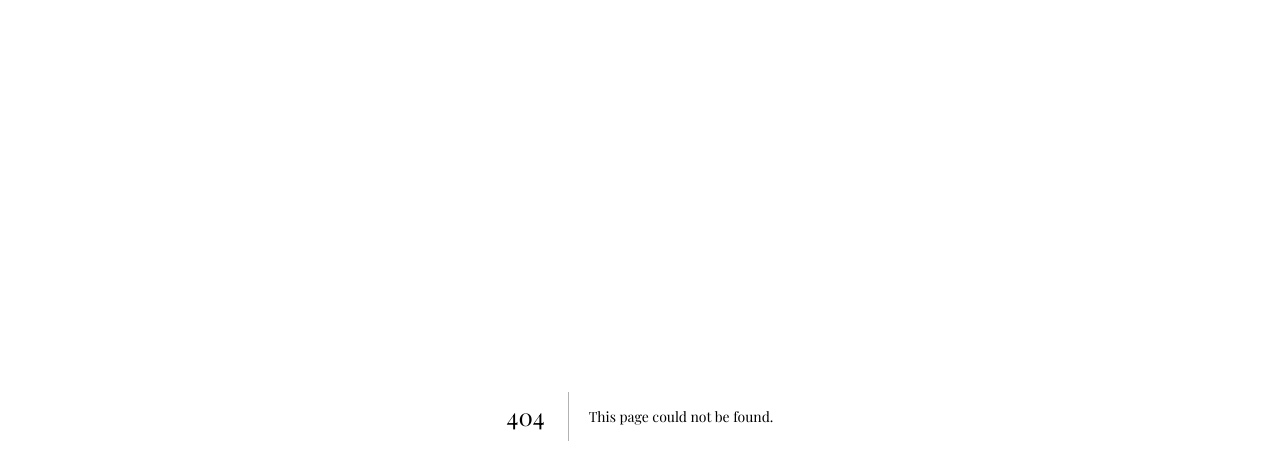
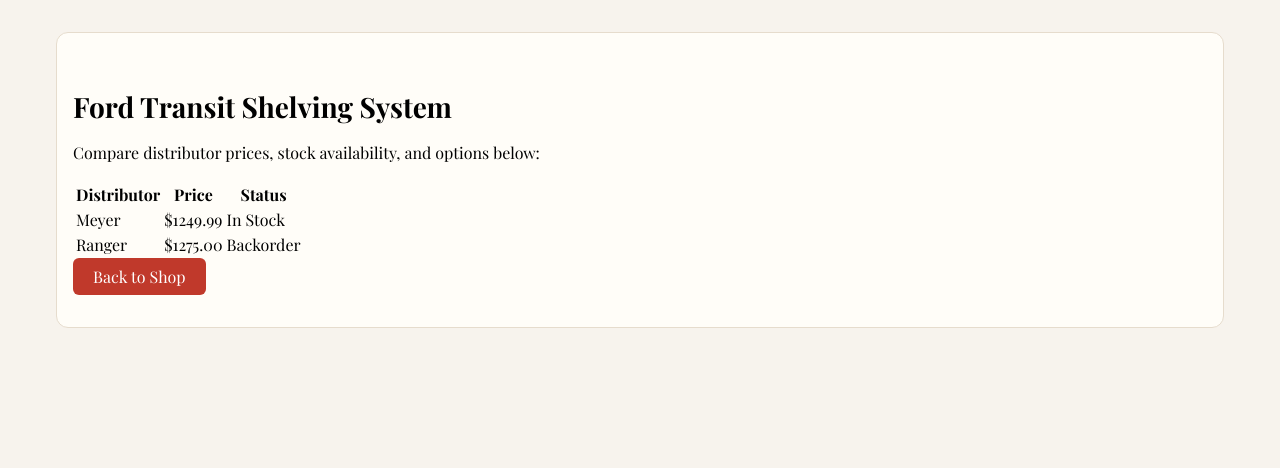
Before and after one commit to dev-verde1071/website, a Next.js app: page /product/1 in a window 1280 px wide. Before the commit this address had no page. Shown: the top 468 px of the page. Built offline with nearby package versions, Linux system fonts and the light colour scheme.

Commit message:
Create page.js

```diff
--- /dev/null
+++ b/app/product/[id]/page.js
@@ -0,0 +1,86 @@
+"use client";
+import { useParams } from "next/navigation";
+import Link from "next/link";
+
+// Mock product data (replace with API later)
+const mockProducts = [
+  {
+    id: "1",
+    name: "Ford Transit Shelving System",
+    vendorItems: [
+      { vendor: "Meyer", priceCents: 124999, stock: "In Stock" },
+      { vendor: "Ranger", priceCents: 127500, stock: "Backorder" },
+    ],
+  },
+  {
+    id: "2",
+    name: "Mercedes Sprinter Ladder Rack",
+    vendorItems: [
+      { vendor: "Meyer", priceCents: 99999, stock: "In Stock" },
+      { vendor: "Ranger", priceCents: 105000, stock: "In Stock" },
+    ],
+  },
+  {
+    id: "3",
+    name: "RAM ProMaster Partition",
+    vendorItems: [
+      { vendor: "Ranger", priceCents: 85000, stock: "Low Stock" },
+      { vendor: "Other Distributor", priceCents: 89000, stock: "In Stock" },
+    ],
+  },
+  {
+    id: "4",
+    name: "Universal Van Accessories Kit",
+    vendorItems: [],
+  },
+];
+
+export default function ProductPage() {
+  const params = useParams();
+  const product = mockProducts.find((p) => p.id === params.id);
+
+  if (!product) {
+    return (
+      <main>
+        <h2>Product not found</h2>
+        <Link href="/shop" className="button">
+          Back to Shop
+        </Link>
+      </main>
+    );
+  }
+
+  return (
+    <main>
+      <h2>{product.name}</h2>
+      <p>Compare distributor prices, stock availability, and options below:</p>
+
+      {product.vendorItems.length > 0 ? (
+        <table className="vendor-table">
+          <thead>
+            <tr>
+              <th>Distributor</th>
+              <th>Price</th>
+              <th>Status</th>
+            </tr>
+          </thead>
+          <tbody>
+            {product.vendorItems.map((item, idx) => (
+              <tr key={idx}>
+                <td>{item.vendor}</td>
+                <td>${(item.priceCents / 100).toFixed(2)}</td>
+                <td>{item.stock}</td>
+              </tr>
+            ))}
+          </tbody>
+        </table>
+      ) : (
+        <p>No distributor offers available yet.</p>
+      )}
+
+      <Link href="/shop" className="button">
+        Back to Shop
+      </Link>
+    </main>
+  );
+}
```
